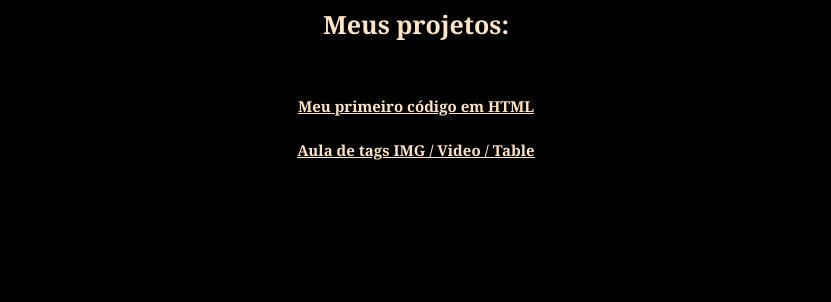
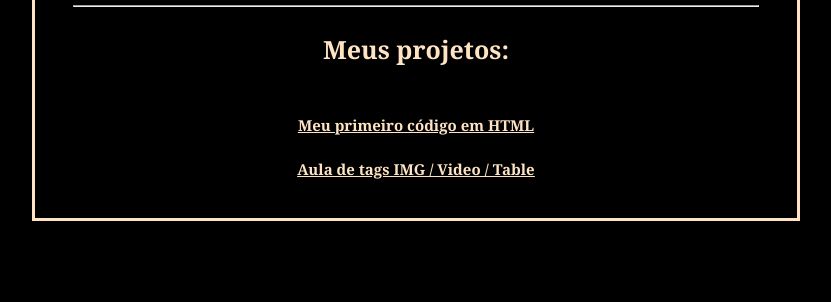
Before and after one commit to caioriegert/DW-caioriegert, a plain HTML site: page Site/index.html in a window 1280 px wide. Shown: the part 498-800 px from the top of the page, without its empty margins (224-1055 px from the left). Drawn offline with Linux system fonts and the light colour scheme.

Commit message:
Borda do perfil

```diff
--- a/Site/index.html
+++ b/Site/index.html
@@ -6,7 +6,7 @@
     <title>Caio Riegert / DW</title>
 </head>
 <body style="text-align: center; margin-left: 20%; margin-right: 20%; margin-top: 5%; background-color: black; font-family: Cambria, Cochin, Georgia, Times, 'Times New Roman', serif">
-    <div style="font-family: Cambria;">
+    <div style="font-family: Cambria;border-style: solid;  border-width: 3px;border-color: bisque; padding: 5%;">
         <img src="midia/image/foto página dw.png" alt="foto página principal" width="20%">
         <h1 style="color: bisque;font-size: 30px;">Caio Onofre Riegert / Desenvolvimento Web</h1>
         <p style="color: bisque;">Acompanhe meu progresso em Desenvolvimento Web!</p>
@@ -19,7 +19,6 @@
         <button style="background-color: bisque;text-align: center;padding-left: 40px;padding-right: 40px;"><img src="midia/svg/icons8-whatsapp.svg" alt="icon WhatsApp" width="50px"><a href="https://wa.me/47991675307"><p style="font-size: 15px;color: rgb(0, 0, 0);">WhatsApp</p></a></button>
 
         <hr style="color: bisque;">
-    </div>
         <div style="font-family: Cambria;">
             <p style="font-size: 25px;color: bisque; margin-bottom: 7%;"><b>Meus projetos:</b></p>
             <a href="aula01.html" style="font-size: 15px;color: bisque;"><b><u> Meu primeiro código em HTML</u></b></a>
@@ -27,5 +26,7 @@
             <br>
             <a href="aula02.html" style="font-size: 15px;color: bisque;"><b><u> Aula de tags IMG / Video / Table</u></b></a>
         </div>
+    </div>
+
 </body>
 </html>
```
Also changed, not shown: Site/style.css (added). Lines whose indentation alone changed are shown as unchanged.
